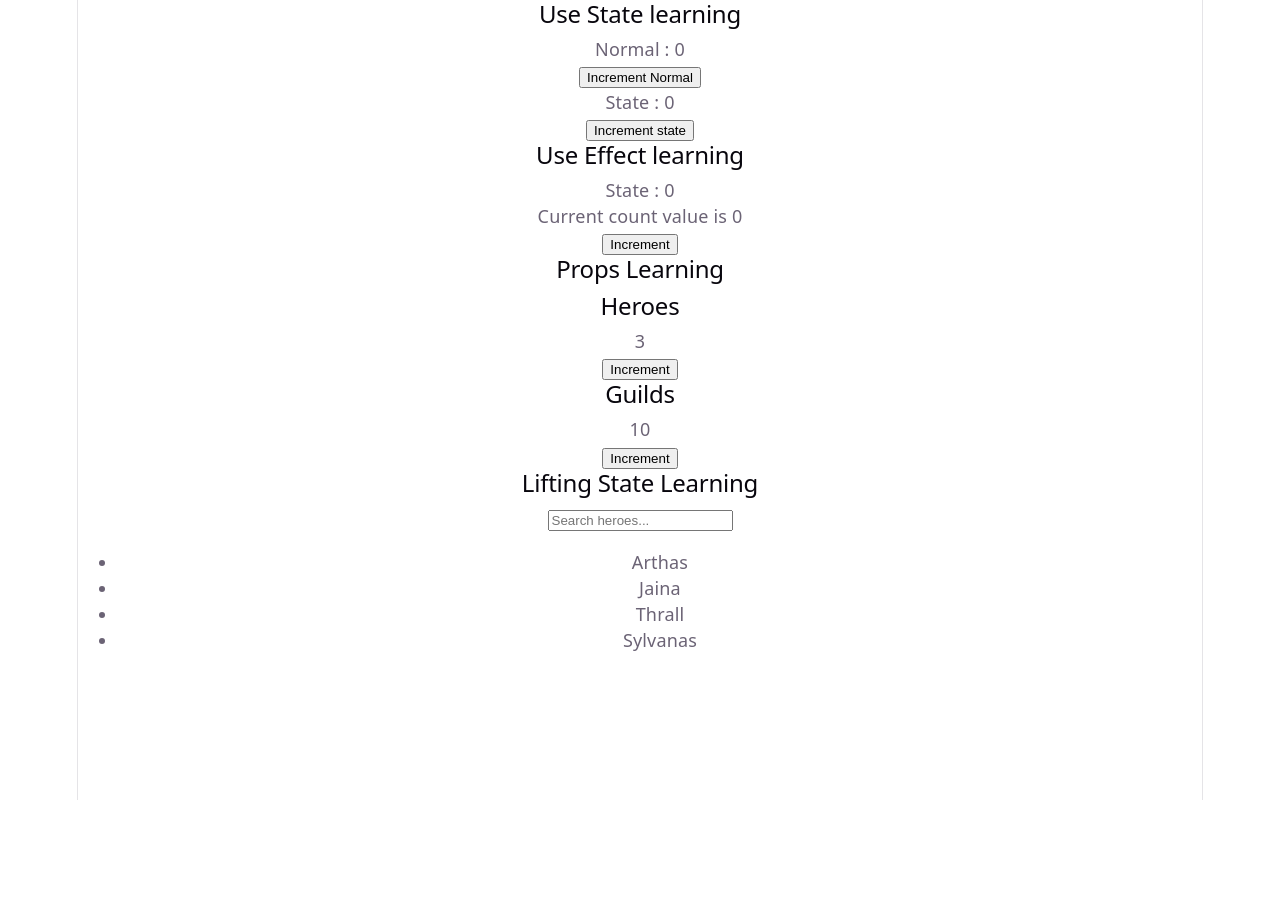
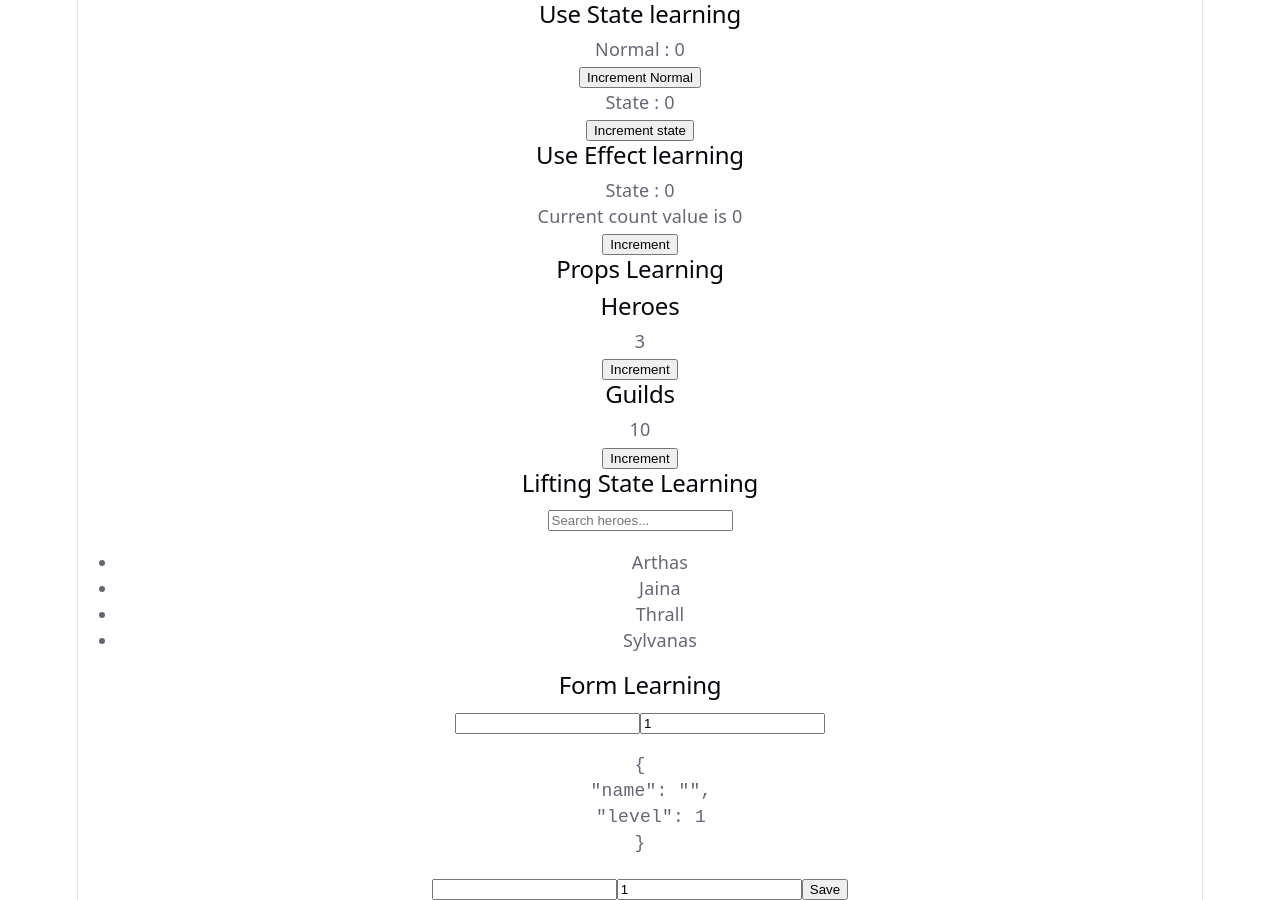
Before and after one commit to GSeynave/react-learning-lab, a React (Vite) app: page / in a window 1280 px wide. Before the commit the page ends 800 px from the top, so only its background shows below. Built offline with nearby package versions, Linux system fonts and the light colour scheme.

Commit message:
Lesson: Form

```diff
--- a/src/App.tsx
+++ b/src/App.tsx
@@ -2,6 +2,7 @@ import UseStateLearning from "./components/UseStateLearning";
 import UseEffectLearning from "./components/UseEffectLearning.tsx";
 import PropsLearning from "./components/PropsLearning.tsx";
 import LiftingStateLearning from "./components/LiftingStateLearning.tsx";
+import FormLearning from "./components/Form/FormLearning.tsx";
 
 function App() {
   return (
@@ -10,6 +11,7 @@ function App() {
       <UseEffectLearning />
       <PropsLearning />
       <LiftingStateLearning />
+      <FormLearning />
     </div>
   );
 }
--- /dev/null
+++ b/src/components/Form/FormLearning.tsx
@@ -0,0 +1,14 @@
+import HeroForm from "./HeroForm";
+import HeroFormSubmitted from "./HeroFormSubmitted";
+
+function FormLearning() {
+  return (
+    <>
+      <h2>Form Learning</h2>
+      <HeroForm />
+      <HeroFormSubmitted />
+    </>
+  );
+}
+
+export default FormLearning;
--- /dev/null
+++ b/src/components/Form/HeroForm.tsx
@@ -0,0 +1,40 @@
+import { useState } from "react";
+
+function HeroForm() {
+  const [form, setForm] = useState({
+    name: "",
+    level: 1,
+  });
+
+  function updateName(name: string) {
+    setForm((current) => ({
+      ...current,
+      name,
+    }));
+  }
+
+  function updateLevel(level: number) {
+    setForm((current) => ({
+      ...current,
+      level,
+    }));
+  }
+
+  return (
+    <div>
+      <input
+        value={form.name}
+        onChange={(event) => updateName(event.target.value)}
+      />
+      <input
+        type="number"
+        value={form.level}
+        onChange={(event) => updateLevel(Number(event.target.value))}
+      />
+
+      <pre>{JSON.stringify(form, null, 2)}</pre>
+    </div>
+  );
+}
+
+export default HeroForm;
--- /dev/null
+++ b/src/components/Form/HeroFormSubmitted.tsx
@@ -0,0 +1,47 @@
+import React, { useState } from "react";
+
+function HeroFormSubmitted() {
+  const [form, setForm] = useState({
+    name: "",
+    level: 1,
+  });
+
+  function handleSubmit(event: React.FormEvent<HTMLFormElement>) {
+    event.preventDefault(); // prevent default browser behavior on submit (relaod , navigation)
+
+    console.log("Submitting", form);
+  }
+  function updateName(name: string) {
+    setForm((current) => ({
+      ...current,
+      name,
+    }));
+  }
+
+  function updateLevel(level: number) {
+    setForm((current) => ({
+      ...current,
+      level,
+    }));
+  }
+
+  return (
+    <div>
+      <form onSubmit={handleSubmit}>
+        <input
+          value={form.name}
+          onChange={(event) => updateName(event.target.value)}
+        />
+        <input
+          type="number"
+          value={form.level}
+          onChange={(event) => updateLevel(Number(event.target.value))}
+        />
+
+        <button type="submit">Save</button>
+      </form>
+    </div>
+  );
+}
+
+export default HeroFormSubmitted;
```
